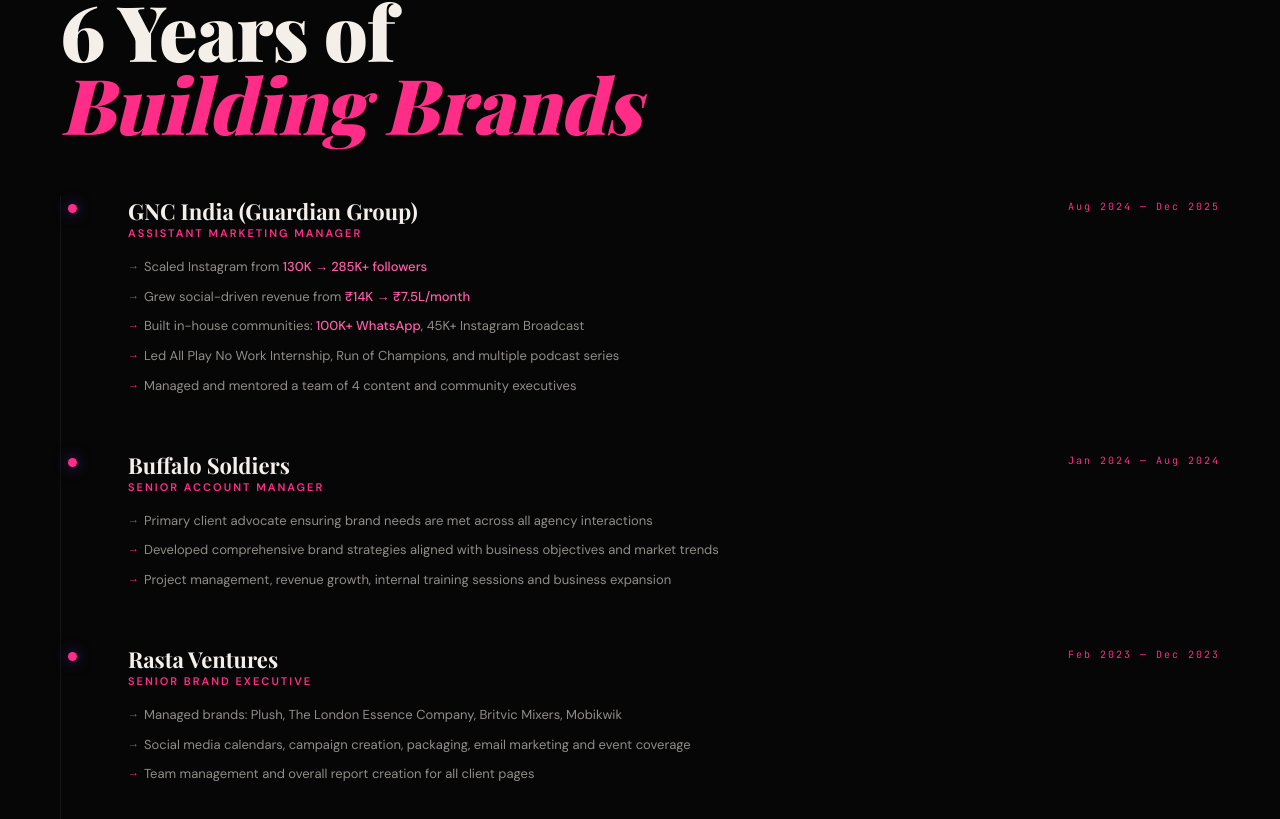
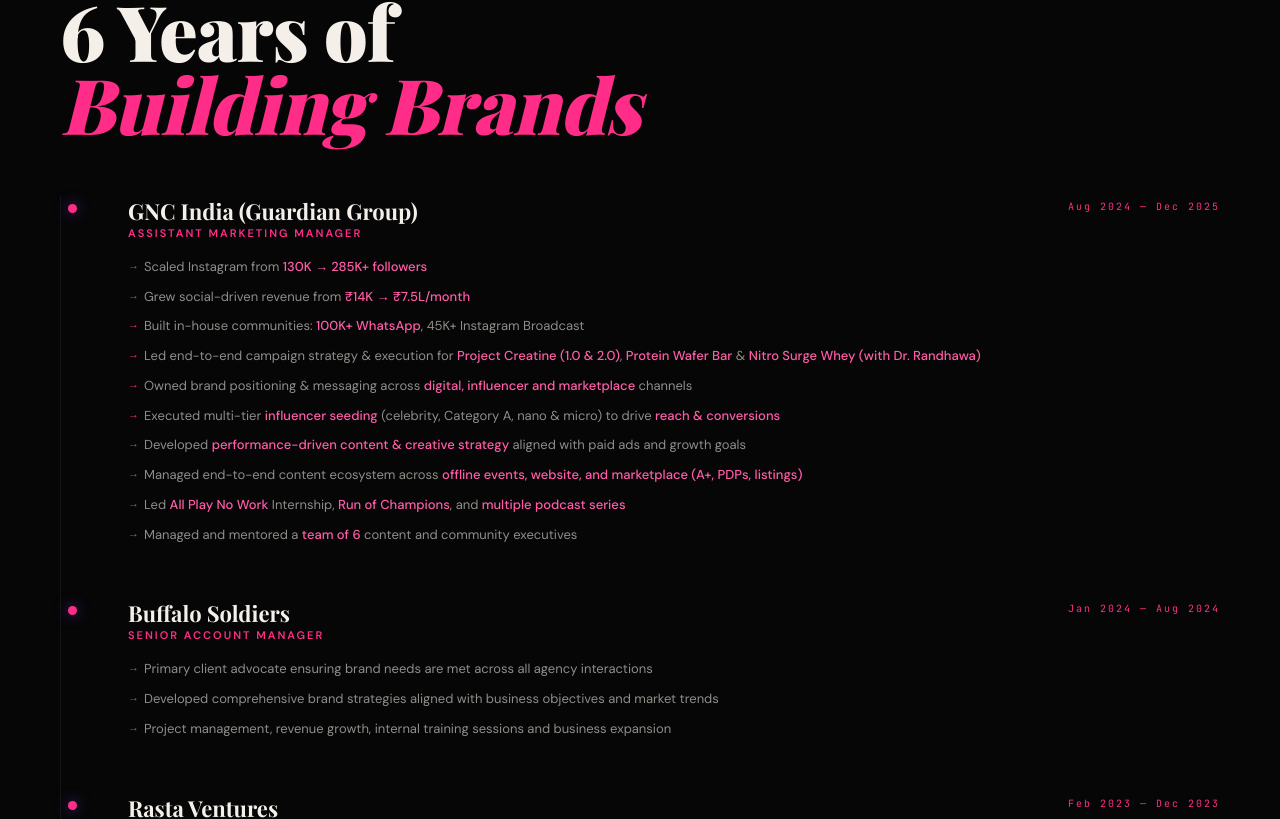
Before and after one commit to vivanchauhan/muskan-portfolio, a React (Vite) app: page / in a window 1280 px wide. Shown: the part 1981-2800 px from the top of the page. Built offline with nearby package versions, Linux system fonts and the light colour scheme; a web font is replaced by a local one.

Commit message:
Edited the exp

```diff
--- a/src/components/Experience.jsx
+++ b/src/components/Experience.jsx
@@ -8,8 +8,14 @@
       "Scaled Instagram from <b>130K → 285K+ followers</b>",
       "Grew social-driven revenue from <b>₹14K → ₹7.5L/month</b>",
       "Built in-house communities: <b>100K+ WhatsApp</b>, 45K+ Instagram Broadcast",
-      "Led All Play No Work Internship, Run of Champions, and multiple podcast series",
-      "Managed and mentored a team of 4 content and community executives",
+      "Led end-to-end campaign strategy & execution for <b>Project Creatine (1.0 & 2.0)</b>, <b>Protein Wafer Bar</b> & <b>Nitro Surge Whey (with Dr. Randhawa)</b>",
+      "	Owned brand positioning & messaging across <b> digital, influencer and marketplace </b> channels",
+      "Executed multi-tier <b>influencer seeding</b> (celebrity, Category A, nano & micro) to drive <b> reach & conversions</b>",
+      "	Developed <b>performance-driven content & creative strategy </b>aligned with paid ads and growth goals",
+      "	Managed end-to-end content ecosystem across <b>offline events, website, and marketplace (A+, PDPs, listings)</b>",
+
+      "Led <b>All Play No Work</b> Internship, <b>Run of Champions</b>, and<b> multiple podcast series</b>",
+      "Managed and mentored a <b> team of 6 </b>content and community executives",
     ],
   },
   {
```
